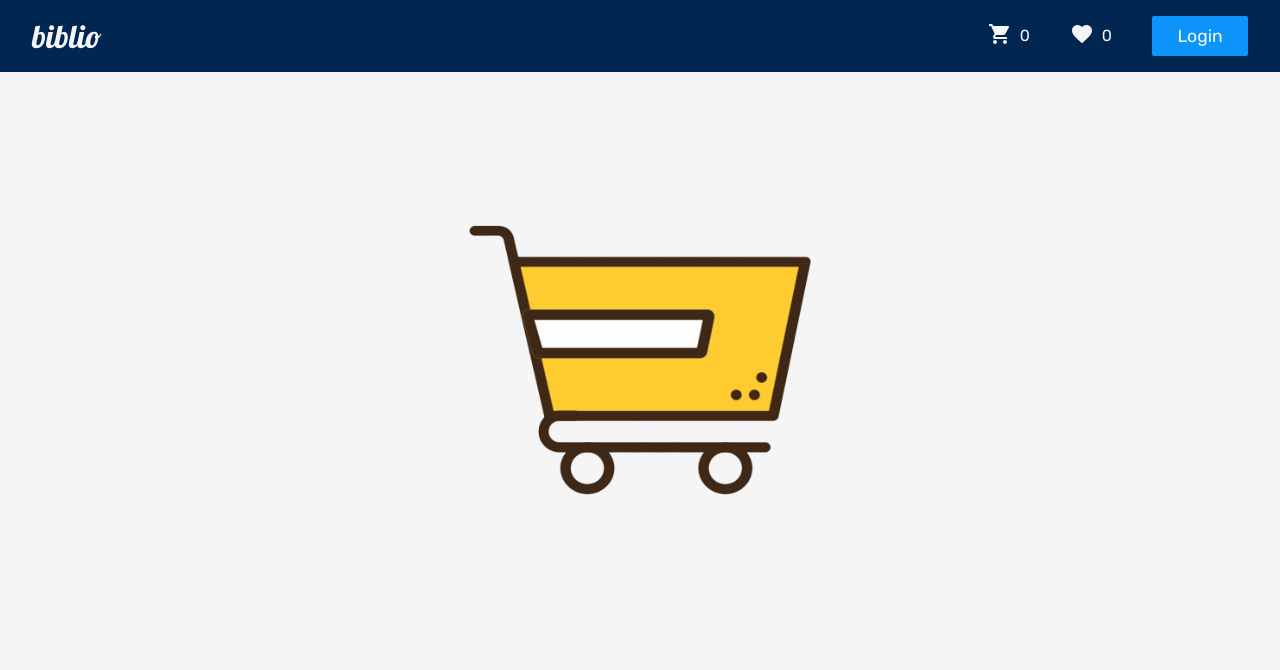
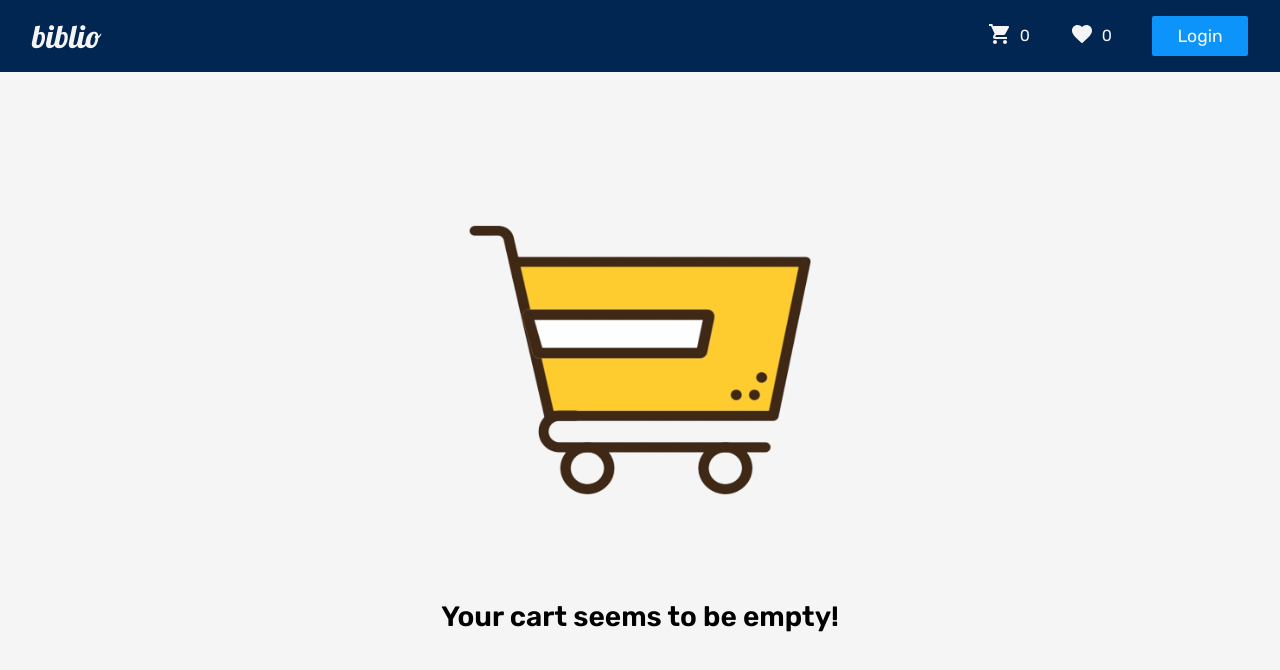
Before and after one commit to tejas-muthya37/biblio-1.0-review, a React (Create React App) app: page /checkout in a window 1280 px wide. Shown: the top 670 px of the page. Built offline with nearby package versions, Linux system fonts and the light colour scheme; what miragejs would draw is missing.

Commit message:
Refactor: 404 not found page

```diff
--- a/src/Components/Empty/Empty.js
+++ b/src/Components/Empty/Empty.js
@@ -4,7 +4,7 @@ function Empty(props) {
   return (
     <div className="Empty">
       <img src={props.emptyImage} alt="empty" />
-      {props.pageNotFound === false && (
+      {props.pageNotFound !== true && (
         <h3>Your {props.emptyTitle} seems to be empty!</h3>
       )}
     </div>
--- a/src/Screens/Products/Products.js
+++ b/src/Screens/Products/Products.js
@@ -6,7 +6,6 @@ import { useToast } from "./../../Context/toast-context";
 import { useFilter } from "./../../Context/filter-context";
 import Navbar from "./../../Components/Navbar/Navbar";
 import { useParams } from "react-router";
-import { useNavigate } from "react-router-dom";
 
 function Products(props) {
   const [price, setPrice] = useState("450");
@@ -25,7 +24,6 @@ function Products(props) {
 
   const [unsortedArray, setUnsortedArray] = useState([]);
 
-  let navigate = useNavigate();
   let { categoryName } = useParams();
   const inputRef = useRef(null);
 
```
